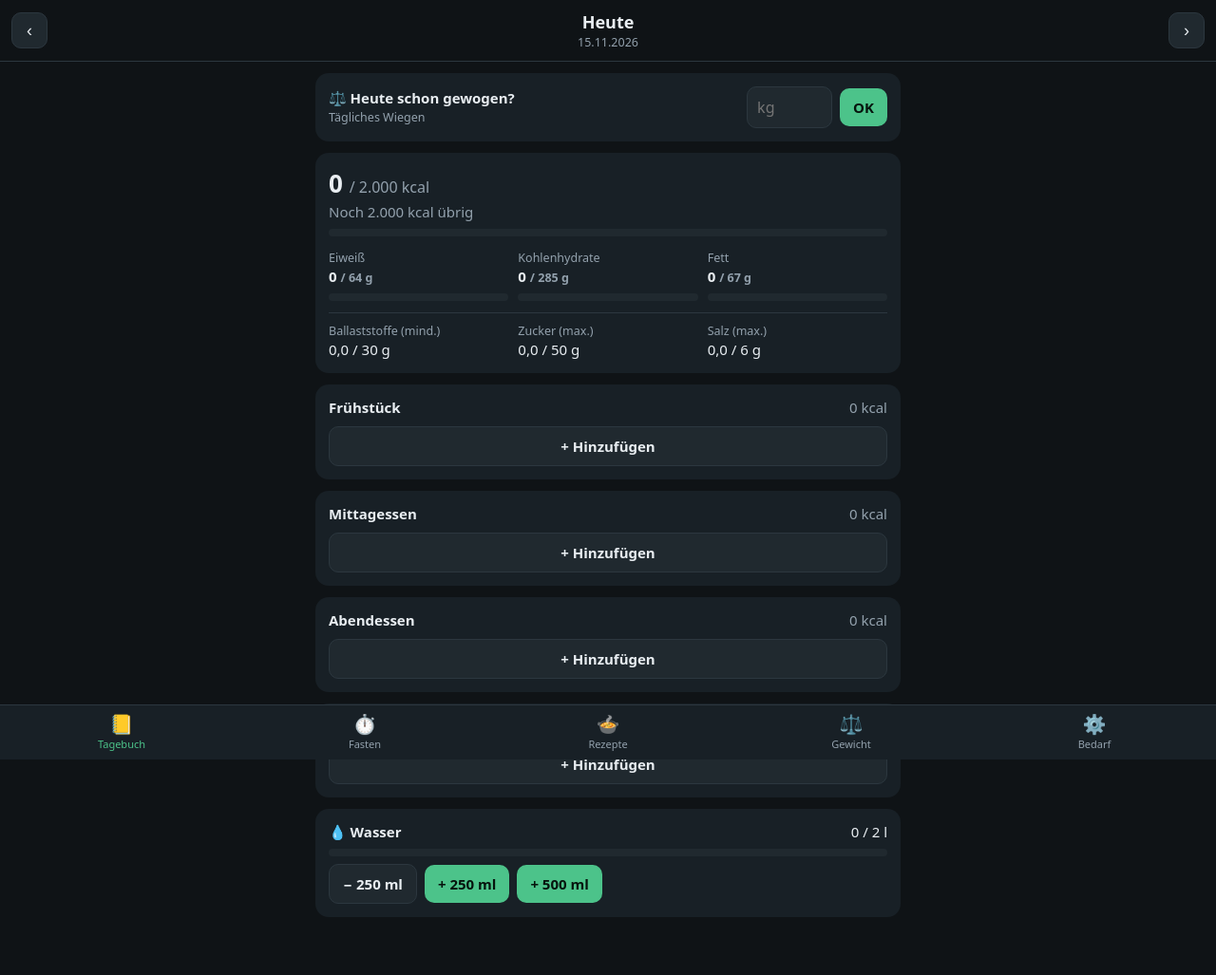
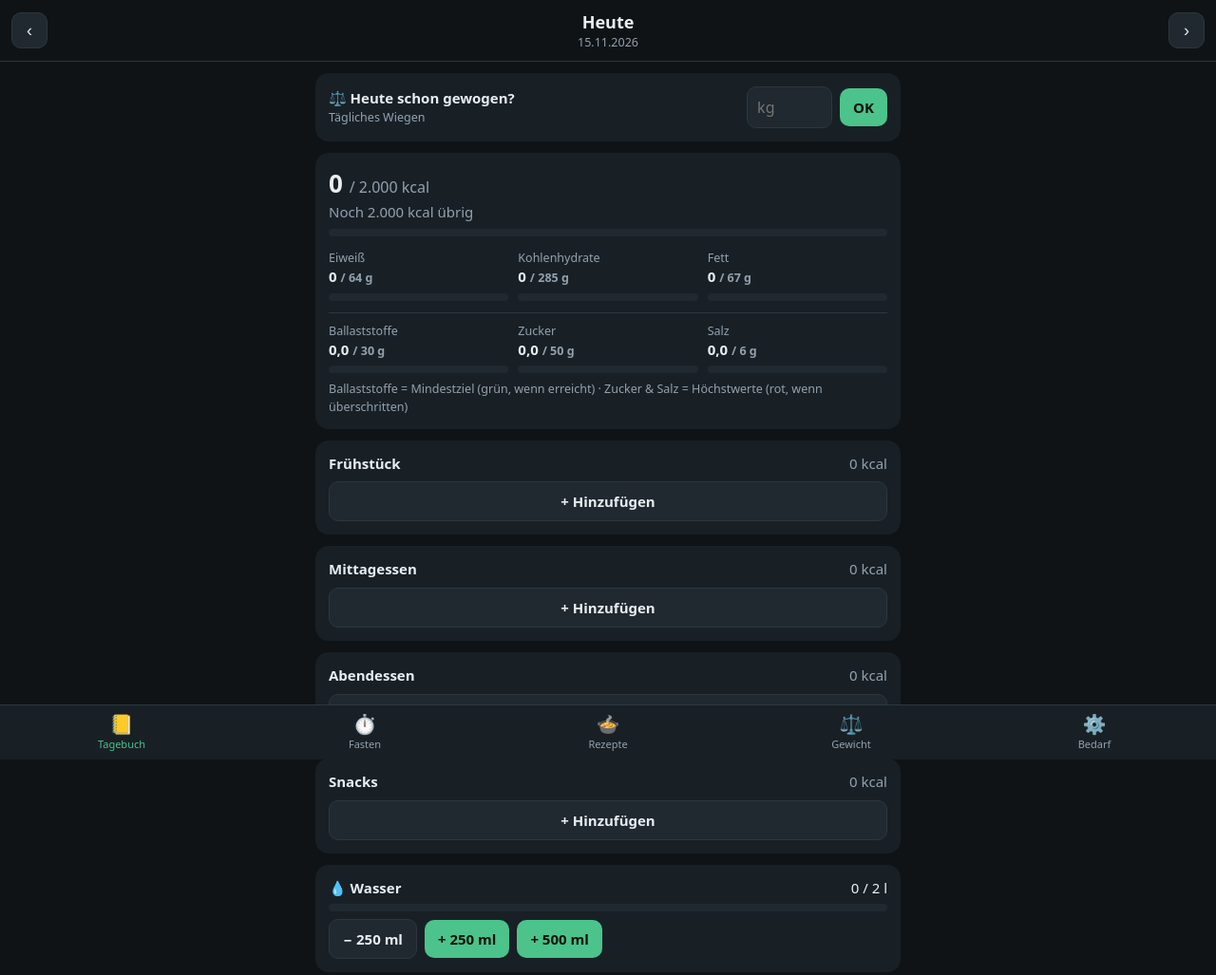
Before and after one commit to cz-IssO/ernaehrung, a plain HTML site: page index.html in a window 1280 px wide. Shown: the whole page at 95% size. Drawn offline with Linux system fonts and the light colour scheme.

Commit message:
Add files via upload

```diff
--- a/index.html
+++ b/index.html
@@ -42,7 +42,7 @@ textarea.inp{min-height:120px;resize:vertical}
 .bar{height:8px;background:var(--card2);border-radius:5px;overflow:hidden;margin-top:6px}
 .bar>div{height:100%;border-radius:5px}
 .macros{display:grid;grid-template-columns:repeat(3,1fr);gap:10px;margin-top:14px}
-.macros .v{font-weight:600}
+.macros .v,.minor .v{font-weight:600}
 .minor{display:grid;grid-template-columns:repeat(3,1fr);gap:10px;margin-top:12px;padding-top:10px;border-top:1px solid var(--line)}
 .ent{display:flex;justify-content:space-between;align-items:center;gap:10px;padding:9px 0;border-bottom:1px solid var(--line);cursor:pointer}
 .ent:last-of-type{border-bottom:0}
@@ -99,7 +99,7 @@ svg text{font-family:system-ui,sans-serif}
    ========================================================= */
 
 const KEY = 'essenszaehler_v1';
-const VERSION = '1.0';
+const VERSION = '1.1';
 
 // Nährwerte: Schlüssel, Name, Einheit
 const NUT = [['kcal','Kalorien','kcal'],['p','Eiweiß','g'],['c','Kohlenhydrate','g'],['f','Fett','g'],['fib','Ballaststoffe','g'],['sug','Zucker','g'],['salt','Salz','g']];
@@ -212,9 +212,9 @@ function render(){
 }
 
 /* ---------- Tagebuch ---------- */
-function bar(v,g,col){ const pc = g>0 ? Math.min(100, v/g*100) : 0; return `<div class="bar"><div style="width:${pc}%;background:${v>g*1.0001?'var(--bad)':col}"></div></div>`; }
+function bar(v,g,col,overOk){ const pc = g>0 ? Math.min(100, v/g*100) : 0; return `<div class="bar"><div style="width:${pc}%;background:${(!overOk && v>g*1.0001)?'var(--bad)':col}"></div></div>`; }
 function mac(l,v,g,col){ return `<div><div class="mut small">${l}</div><div class="v">${fmt(v)} <span class="mut small">/ ${fmt(g)} g</span></div>${bar(v,g,col)}</div>`; }
-function minor(l,v,g,type){ const over = type==='max' ? v>g : false, low = type==='min' ? v<g : false; return `<div><div class="mut small">${l} (${type==='min'?'mind.':'max.'})</div><div class="${over?'bad':(type==='min'&&!low?'ok':'')}">${fmtF(v)} / ${fmt(g)} g</div></div>`; }
+function minor(l,v,g,type){ const reached = v>=g; const col = type==='min' ? (reached?'var(--acc)':'var(--acc2)') : '#b48ead'; return `<div><div class="mut small">${l}</div><div class="v">${fmtF(v)} <span class="mut small">/ ${fmt(g)} g</span></div>${bar(v,g,col,type==='min')}</div>`; }
 
 function vDiary(){
   const g = goals(), list = entries(cur), t = tot(list); let h = '';
@@ -229,7 +229,7 @@ function vDiary(){
   h += `<div class="card"><div class="big">${fmt(t.kcal)} <span class="mut" style="font-size:16px;font-weight:400">/ ${fmt(g.kcal)} kcal</span></div>
     <div class="mut">${rest>=0 ? 'Noch '+fmt(rest)+' kcal übrig' : '<span class="bad">'+fmt(-rest)+' kcal über dem Ziel</span>'}</div>${bar(t.kcal,g.kcal,'var(--acc)')}
     <div class="macros">${mac('Eiweiß',t.p,g.p,'var(--p)')}${mac('Kohlenhydrate',t.c,g.c,'var(--c)')}${mac('Fett',t.f,g.f,'var(--f)')}</div>
-    <div class="minor">${minor('Ballaststoffe',t.fib,g.fib,'min')}${minor('Zucker',t.sug,g.sug,'max')}${minor('Salz',t.salt,g.salt,'max')}</div></div>`;
+    <div class="minor">${minor('Ballaststoffe',t.fib,g.fib,'min')}${minor('Zucker',t.sug,g.sug,'max')}${minor('Salz',t.salt,g.salt,'max')}</div><div class="mut small" style="margin-top:8px">Ballaststoffe = Mindestziel (grün, wenn erreicht) · Zucker & Salz = Höchstwerte (rot, wenn überschritten)</div></div>`;
   D.meals.forEach((name,i) => {
     const L = list.filter(e => e.meal===i), mt = tot(L);
     h += `<div class="card"><div class="row"><b style="flex:1">${esc(name)}</b><span class="mut">${fmt(mt.kcal)} kcal</span></div><div class="list">`;
--- a/sw.js
+++ b/sw.js
@@ -1,6 +1,6 @@
 // Service Worker: App-Dateien zwischenspeichern, damit die App auch offline startet.
 // Eigene Dateien: erst Netz (für Updates), bei Fehler Cache. Fremde Server (Open Food Facts) werden nicht angefasst.
-const CACHE = 'essenszaehler-v1';
+const CACHE = 'essenszaehler-v2';
 const ASSETS = ['./', './index.html', './manifest.json', './icon.svg', './icon-192.png', './icon-512.png'];
 
 self.addEventListener('install', e => {
```
